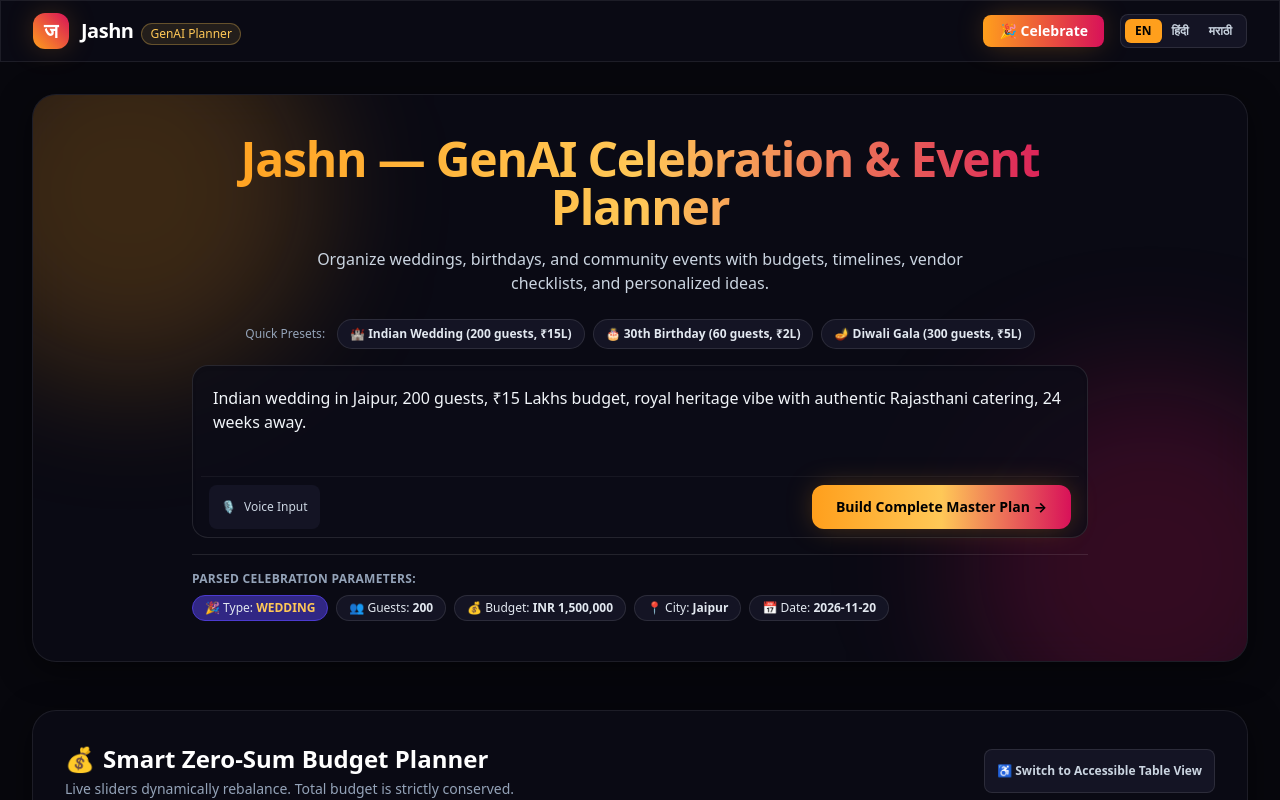
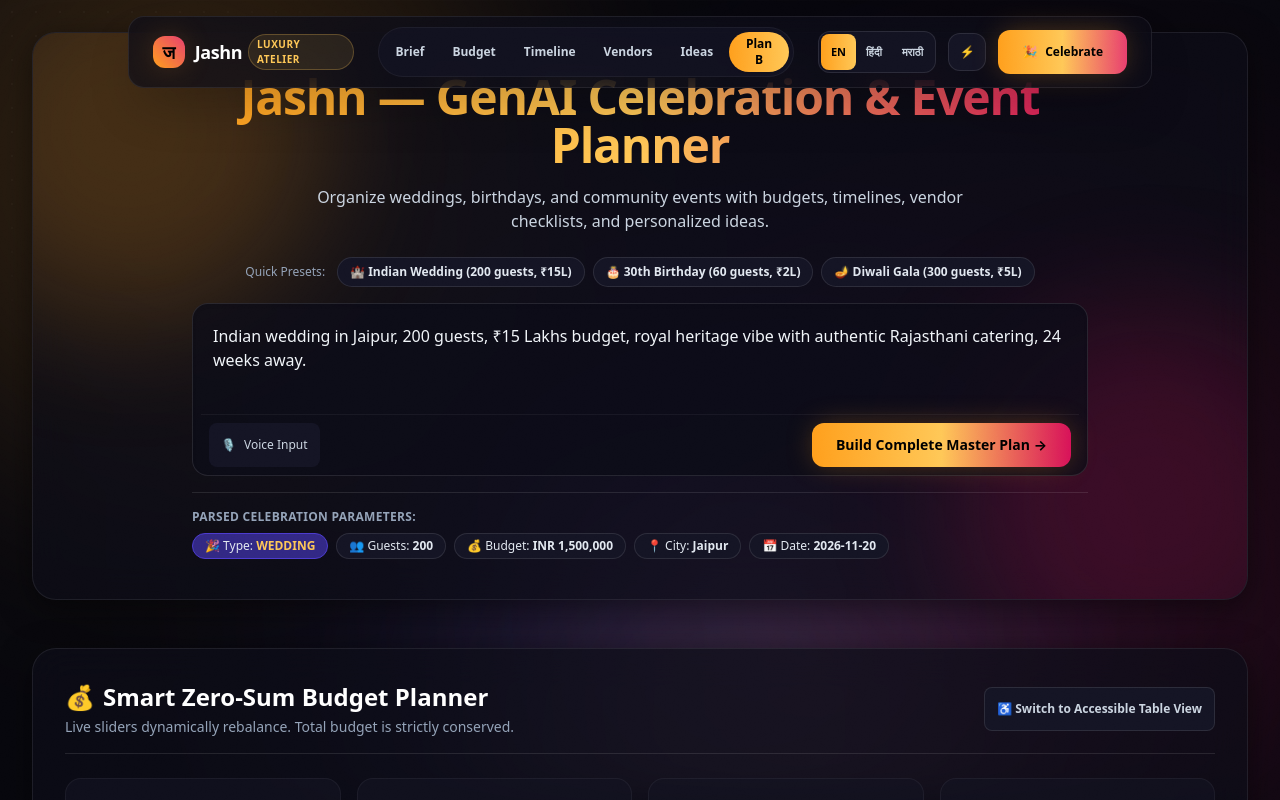
Before and after one commit to vedant-B22/jashn, a Next.js app: page / in a window 1280 px wide. Shown: the top 800 px of the page. Built offline with nearby package versions, Linux system fonts and the light colour scheme.

Commit message:
feat(ui): add floating NavDock, ScrollProgress, and AuroraMesh background

```diff
--- a/src/app/layout.tsx
+++ b/src/app/layout.tsx
@@ -1,5 +1,8 @@
 import type { Metadata } from 'next';
 import './globals.css';
+import { GrainOverlay } from '@/components/ui/GrainOverlay';
+import { ScrollProgress } from '@/components/ui/ScrollProgress';
+import { AuroraMesh } from '@/components/ui/AuroraMesh';
 
 export const metadata: Metadata = {
   title: 'Jashn — GenAI Celebration & Event Planner',
@@ -22,15 +25,21 @@ export default function RootLayout({
   children: React.ReactNode;
 }>) {
   return (
-    <html lang="en" className="dark">
-      <body className="bg-background text-slate-100 min-h-screen bg-grain antialiased selection:bg-festive-saffron selection:text-white">
+    <html lang="en" className="dark scroll-smooth">
+      <body className="bg-background text-slate-100 min-h-screen antialiased selection:bg-festive-saffron selection:text-black relative">
         <a
           href="#main-content"
-          className="sr-only focus:not-sr-only focus:fixed focus:top-4 focus:left-4 z-50 px-4 py-2 bg-festive-saffron text-black font-semibold rounded-md shadow-lg outline-none ring-2 ring-white"
+          className="sr-only focus:not-sr-only focus:fixed focus:top-4 focus:left-4 z-50 px-4 py-2.5 bg-festive-gold text-black font-extrabold rounded-xl shadow-glow outline-none ring-2 ring-white"
         >
           Skip to main content
         </a>
-        <div className="relative min-h-screen flex flex-col">{children}</div>
+
+        {/* Global ambient background & tactile film grain */}
+        <AuroraMesh />
+        <GrainOverlay />
+        <ScrollProgress />
+
+        <div className="relative min-h-screen flex flex-col z-10">{children}</div>
       </body>
     </html>
   );
--- /dev/null
+++ b/src/components/ui/AuroraMesh.tsx
@@ -0,0 +1,86 @@
+'use client';
+
+import React, { useRef, useState, useEffect } from 'react';
+
+export function AuroraMesh() {
+  const containerRef = useRef<HTMLDivElement>(null);
+  const [mousePos, setMousePos] = useState({ x: 0, y: 0 });
+  const [reducedMotion, setReducedMotion] = useState(false);
+  const [isPaused, setIsPaused] = useState(false);
+
+  useEffect(() => {
+    const mq = window.matchMedia('(prefers-reduced-motion: reduce)');
+    setReducedMotion(mq.matches || document.documentElement.classList.contains('reduce-motion'));
+
+    // IntersectionObserver to pause animation when offscreen
+    const observer = new IntersectionObserver(
+      (entries) => {
+        const entry = entries[0];
+        setIsPaused(!entry || !entry.isIntersecting);
+      },
+      { threshold: 0.05 }
+    );
+
+    if (containerRef.current) {
+      observer.observe(containerRef.current);
+    }
+
+    const handlePointerMove = (e: MouseEvent) => {
+      setMousePos({ x: e.clientX, y: e.clientY });
+    };
+
+    window.addEventListener('pointermove', handlePointerMove, { passive: true });
+
+    return () => {
+      observer.disconnect();
+      window.removeEventListener('pointermove', handlePointerMove);
+    };
+  }, []);
+
+  return (
+    <div
+      ref={containerRef}
+      aria-hidden="true"
+      className="fixed inset-0 overflow-hidden pointer-events-none select-none z-0"
+    >
+      {/* Aurora Ambient Radial Blobs */}
+      <div
+        className={`absolute -top-32 -left-32 w-[600px] h-[600px] rounded-full bg-festive-saffron/15 blur-[120px] will-change-transform ${
+          !reducedMotion && !isPaused ? 'animate-aurora' : ''
+        }`}
+        style={{ animationDuration: '34s' }}
+      />
+      <div
+        className={`absolute top-1/4 -right-32 w-[650px] h-[650px] rounded-full bg-festive-magenta/15 blur-[140px] will-change-transform ${
+          !reducedMotion && !isPaused ? 'animate-aurora' : ''
+        }`}
+        style={{ animationDuration: '40s', animationDirection: 'reverse' }}
+      />
+      <div
+        className={`absolute bottom-[-100px] left-1/3 w-[550px] h-[550px] rounded-full bg-festive-indigo/25 blur-[130px] will-change-transform ${
+          !reducedMotion && !isPaused ? 'animate-aurora' : ''
+        }`}
+        style={{ animationDuration: '38s' }}
+      />
+      <div
+        className={`absolute top-2/3 right-1/4 w-[450px] h-[450px] rounded-full bg-festive-gold/10 blur-[110px] will-change-transform ${
+          !reducedMotion && !isPaused ? 'animate-aurora' : ''
+        }`}
+        style={{ animationDuration: '45s' }}
+      />
+
+      {/* Subtle Dotted Grid Overlay with Cursor Spotlight Mask */}
+      <div
+        className="absolute inset-0 bg-[radial-gradient(#ffffff0a_1px,transparent_1px)] [background-size:24px_24px] opacity-70"
+        style={
+          !reducedMotion
+            ? {
+                maskImage: `radial-gradient(550px circle at ${mousePos.x}px ${mousePos.y}px, black 30%, transparent 80%)`,
+                WebkitMaskImage: `radial-gradient(550px circle at ${mousePos.x}px ${mousePos.y}px, black 30%, transparent 80%)`,
+              }
+            : undefined
+        }
+      />
+    </div>
+  );
+}
--- a/src/components/ui/Navbar.tsx
+++ b/src/components/ui/Navbar.tsx
@@ -1,7 +1,8 @@
 'use client';
 
-import React from 'react';
+import React, { useState, useEffect } from 'react';
 import { Locale } from '@/lib/i18n';
+import { MagneticButton } from './MagneticButton';
 
 interface NavbarProps {
   currentLocale: Locale;
@@ -10,74 +11,177 @@ interface NavbarProps {
   hasPlan: boolean;
 }
 
+const NAV_SECTIONS = [
+  { id: 'intake-heading', label: 'Brief' },
+  { id: 'budget-heading', label: 'Budget' },
+  { id: 'timeline-heading', label: 'Timeline' },
+  { id: 'vendors-heading', label: 'Vendors' },
+  { id: 'ideas-heading', label: 'Ideas' },
+  { id: 'planb-heading', label: 'Plan B' },
+];
+
 export function Navbar({ currentLocale, onLocaleChange, onFinalizePlan, hasPlan }: NavbarProps) {
+  const [isScrolled, setIsScrolled] = useState(false);
+  const [activeSection, setActiveSection] = useState<string>('intake-heading');
+  const [isReducedMotion, setIsReducedMotion] = useState(false);
+
+  useEffect(() => {
+    // Check initial reduced motion state
+    const mq = window.matchMedia('(prefers-reduced-motion: reduce)');
+    const stored = localStorage.getItem('jashn_reduce_motion') === 'true';
+    const active = stored || mq.matches;
+    setIsReducedMotion(active);
+    if (active) {
+      document.documentElement.classList.add('reduce-motion');
+    }
+
+    let ticking = false;
+    const handleScroll = () => {
+      if (!ticking) {
+        window.requestAnimationFrame(() => {
+          setIsScrolled(window.scrollY > 30);
+
+          // Find current active section
+          const scrollPos = window.scrollY + 200;
+          for (let i = NAV_SECTIONS.length - 1; i >= 0; i--) {
+            const sec = NAV_SECTIONS[i];
+            if (!sec) continue;
+            const el = document.getElementById(sec.id);
+            if (el && el.offsetTop <= scrollPos) {
+              setActiveSection(sec.id);
+              break;
+            }
+          }
+          ticking = false;
+        });
+        ticking = true;
+      }
+    };
+
+    window.addEventListener('scroll', handleScroll, { passive: true });
+    return () => window.removeEventListener('scroll', handleScroll);
+  }, []);
+
+  const toggleReducedMotion = () => {
+    const next = !isReducedMotion;
+    setIsReducedMotion(next);
+    localStorage.setItem('jashn_reduce_motion', String(next));
+    if (next) {
+      document.documentElement.classList.add('reduce-motion');
+    } else {
+      document.documentElement.classList.remove('reduce-motion');
+    }
+  };
+
+  const scrollToSection = (id: string) => {
+    const el = document.getElementById(id);
+    if (el) {
+      el.scrollIntoView({ behavior: isReducedMotion ? 'auto' : 'smooth', block: 'start' });
+    }
+  };
 
   return (
-    <header className="sticky top-0 z-40 w-full glass-card border-b border-white/10 backdrop-blur-md px-4 sm:px-6 lg:px-8 py-3 no-print">
-      <div className="max-w-7xl mx-auto flex items-center justify-between">
-        <div className="flex items-center space-x-3">
-          <div className="w-9 h-9 rounded-xl bg-gradient-to-tr from-festive-saffron to-festive-magenta flex items-center justify-center shadow-glow text-white font-black text-xl">
+    <header
+      id="jashn-nav-dock"
+      className="fixed top-4 inset-x-0 z-40 flex justify-center px-4 pointer-events-none no-print transition-all duration-300"
+    >
+      <nav
+        aria-label="Main Navigation"
+        className={`pointer-events-auto flex items-center justify-between gap-3 sm:gap-6 rounded-2xl glass-card border border-white/10 shadow-2xl transition-all duration-300 ${
+          isScrolled
+            ? 'py-2 px-3 sm:px-5 bg-surface-50/90 backdrop-blur-xl scale-[0.98] border-white/15 shadow-glow/10'
+            : 'py-2.5 px-4 sm:px-6 bg-surface-50/75 backdrop-blur-lg scale-100'
+        } max-w-5xl w-full`}
+      >
+        {/* Brand Crest */}
+        <div className="flex items-center space-x-2.5">
+          <div className="w-8 h-8 rounded-xl bg-gradient-to-tr from-festive-saffron to-festive-rose flex items-center justify-center shadow-glow text-black font-black text-lg select-none">
             ज
           </div>
-          <div>
-            <span className="font-extrabold text-xl tracking-tight text-white">Jashn</span>
-            <span className="hidden sm:inline-block ml-2 text-xs text-festive-gold font-medium px-2 py-0.5 rounded-full border border-festive-gold/30 bg-festive-gold/10">
-              GenAI Planner
+          <div className="flex items-center gap-1.5">
+            <span className="font-extrabold text-lg tracking-tight text-white">Jashn</span>
+            <span className="hidden md:inline-block text-[10px] font-bold text-festive-gold px-2 py-0.5 rounded-full bg-festive-gold/10 border border-festive-gold/25 uppercase tracking-wider">
+              Luxury Atelier
             </span>
           </div>
         </div>
 
-        <nav aria-label="Main Navigation" className="flex items-center space-x-2 sm:space-x-4">
-          {hasPlan && (
+        {/* Section Quick-Jump Pills (Desktop) */}
+        <div className="hidden lg:flex items-center space-x-1 rounded-full p-1 bg-surface-100/70 border border-white/5">
+          {NAV_SECTIONS.map((sec) => (
             <button
-              onClick={onFinalizePlan}
-              className="px-3 sm:px-4 py-1.5 text-xs sm:text-sm font-semibold rounded-lg bg-gradient-to-r from-festive-saffron to-festive-magenta text-white shadow-glow hover:brightness-110 active:scale-95 transition-all"
+              key={sec.id}
+              type="button"
+              onClick={() => scrollToSection(sec.id)}
+              className={`px-3 py-1 rounded-full text-xs font-semibold transition-all ${
+                activeSection === sec.id
+                  ? 'bg-gradient-to-r from-festive-saffron to-festive-gold text-black shadow-sm font-bold'
+                  : 'text-slate-300 hover:text-white hover:bg-white/5'
+              }`}
             >
-              🎉 Celebrate
+              {sec.label}
             </button>
-          )}
+          ))}
+        </div>
 
+        {/* Controls & Actions */}
+        <div className="flex items-center space-x-2 sm:space-x-3">
           {/* Accessible Locale Switcher */}
-          <div className="flex items-center rounded-lg bg-surface-100 p-1 border border-white/10" role="group" aria-label="Language Selector">
+          <div
+            className="flex items-center rounded-xl bg-surface-100/90 p-0.5 border border-white/10"
+            role="group"
+            aria-label="Language Selector"
+          >
+            {(['en', 'hi', 'mr'] as const).map((loc) => {
+              const labels: Record<Locale, string> = { en: 'EN', hi: 'हिंदी', mr: 'मराठी' };
+              const isActive = currentLocale === loc;
+              return (
+                <button
+                  key={loc}
+                  type="button"
+                  onClick={() => onLocaleChange(loc)}
+                  className={`px-2 sm:px-2.5 py-1 text-[11px] font-bold rounded-lg transition-all min-h-[36px] ${
+                    isActive
+                      ? 'bg-gradient-to-r from-festive-saffron to-festive-gold text-black shadow-sm'
+                      : 'text-slate-300 hover:text-white'
+                  }`}
+                  aria-pressed={isActive}
+                >
+                  {labels[loc]}
+                </button>
+              );
+            })}
+          </div>
+
+          {/* Reduce Motion Toggle */}
           <button
             type="button"
-              onClick={() => onLocaleChange('en')}
-              className={`px-2.5 py-1 text-xs font-semibold rounded-md transition-colors ${
-                currentLocale === 'en'
-                  ? 'bg-festive-saffron text-black shadow-sm'
-                  : 'text-slate-300 hover:text-white'
+            onClick={toggleReducedMotion}
+            className={`p-2 rounded-xl text-xs font-bold border transition-all min-h-[38px] min-w-[38px] flex items-center justify-center ${
+              isReducedMotion
+                ? 'bg-festive-rose/20 border-festive-rose/50 text-festive-rose'
+                : 'bg-surface-100 border-white/10 text-slate-300 hover:text-white hover:border-white/20'
             }`}
-              aria-pressed={currentLocale === 'en'}
+            title={isReducedMotion ? 'Motion Reduced (Click to enable animations)' : 'Reduce Motion (Click to disable animations)'}
+            aria-label={isReducedMotion ? 'Enable animations' : 'Reduce animations'}
+            aria-pressed={isReducedMotion}
           >
-              EN
+            {isReducedMotion ? '⏸️' : '⚡'}
           </button>
-            <button
-              type="button"
-              onClick={() => onLocaleChange('hi')}
-              className={`px-2.5 py-1 text-xs font-semibold rounded-md transition-colors ${
-                currentLocale === 'hi'
-                  ? 'bg-festive-saffron text-black shadow-sm'
-                  : 'text-slate-300 hover:text-white'
-              }`}
-              aria-pressed={currentLocale === 'hi'}
+
+          {/* Celebrate Finalize Trigger */}
+          {hasPlan && (
+            <MagneticButton
+              variant="primary"
+              onClick={onFinalizePlan}
+              className="py-1.5 px-3.5 text-xs font-bold rounded-xl shadow-glow min-h-[38px]"
             >
-              हिंदी
-            </button>
-            <button
-              type="button"
-              onClick={() => onLocaleChange('mr')}
-              className={`px-2.5 py-1 text-xs font-semibold rounded-md transition-colors ${
-                currentLocale === 'mr'
-                  ? 'bg-festive-saffron text-black shadow-sm'
-                  : 'text-slate-300 hover:text-white'
-              }`}
-              aria-pressed={currentLocale === 'mr'}
-            >
-              मराठी
-            </button>
+              <span aria-hidden="true">🎉</span>
+              <span className="hidden sm:inline">Celebrate</span>
+            </MagneticButton>
+          )}
         </div>
       </nav>
-      </div>
     </header>
   );
 }
--- /dev/null
+++ b/src/components/ui/ScrollProgress.tsx
@@ -0,0 +1,42 @@
+'use client';
+
+import React, { useState, useEffect } from 'react';
+
+export function ScrollProgress() {
+  const [progress, setProgress] = useState(0);
+
+  useEffect(() => {
+    let ticking = false;
+
+    const updateScroll = () => {
+      const scrollTop = window.scrollY;
+      const docHeight = document.documentElement.scrollHeight - window.innerHeight;
+      if (docHeight > 0) {
+        setProgress(Math.min(100, Math.max(0, (scrollTop / docHeight) * 100)));
+      }
+      ticking = false;
+    };
+
+    const handleScroll = () => {
+      if (!ticking) {
+        window.requestAnimationFrame(updateScroll);
+        ticking = true;
+      }
+    };
+
+    window.addEventListener('scroll', handleScroll, { passive: true });
+    return () => window.removeEventListener('scroll', handleScroll);
+  }, []);
+
+  return (
+    <div
+      aria-hidden="true"
+      className="fixed top-0 left-0 right-0 h-[2.5px] z-50 pointer-events-none bg-transparent"
+    >
+      <div
+        className="h-full bg-gradient-to-r from-festive-saffron via-festive-gold via-festive-rose to-festive-indigo transition-transform duration-75 ease-out origin-left"
+        style={{ transform: `scaleX(${progress / 100})` }}
+      />
+    </div>
+  );
+}
```
Lines whose indentation alone changed are shown as unchanged.
